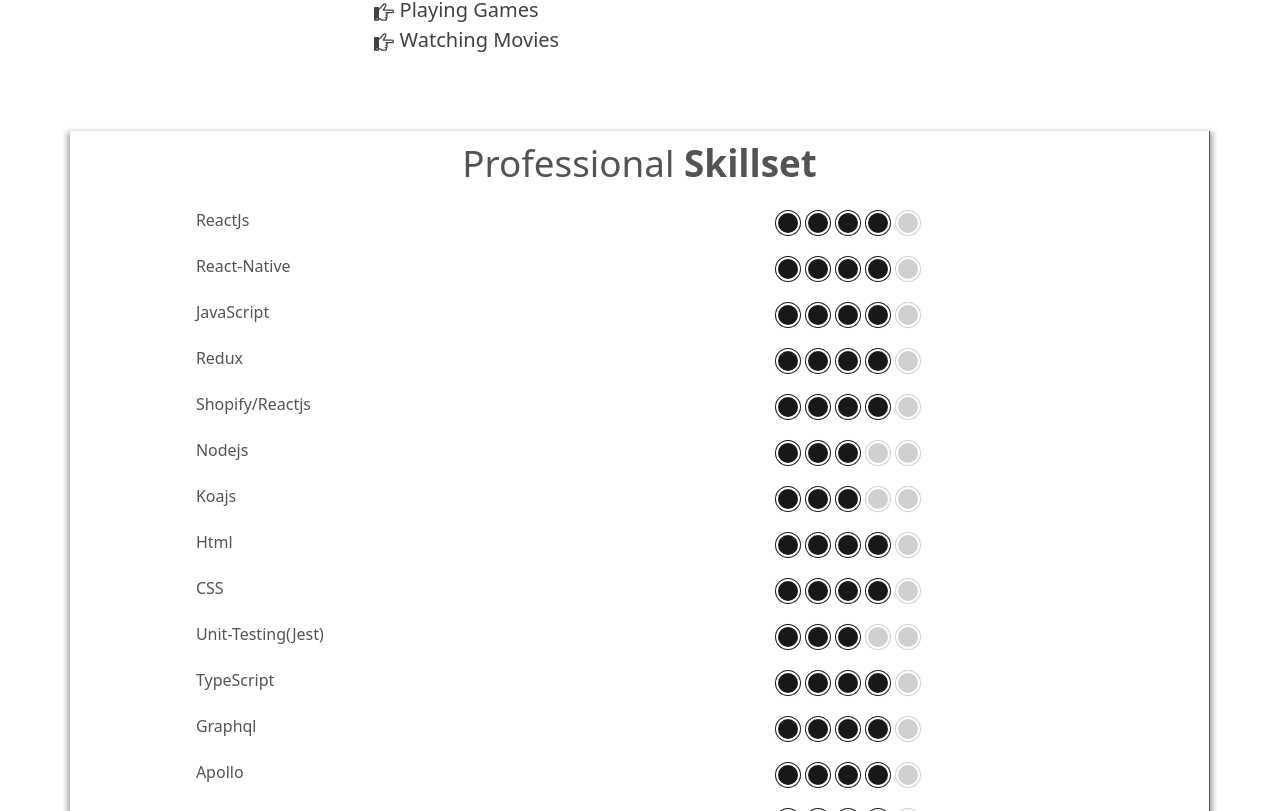
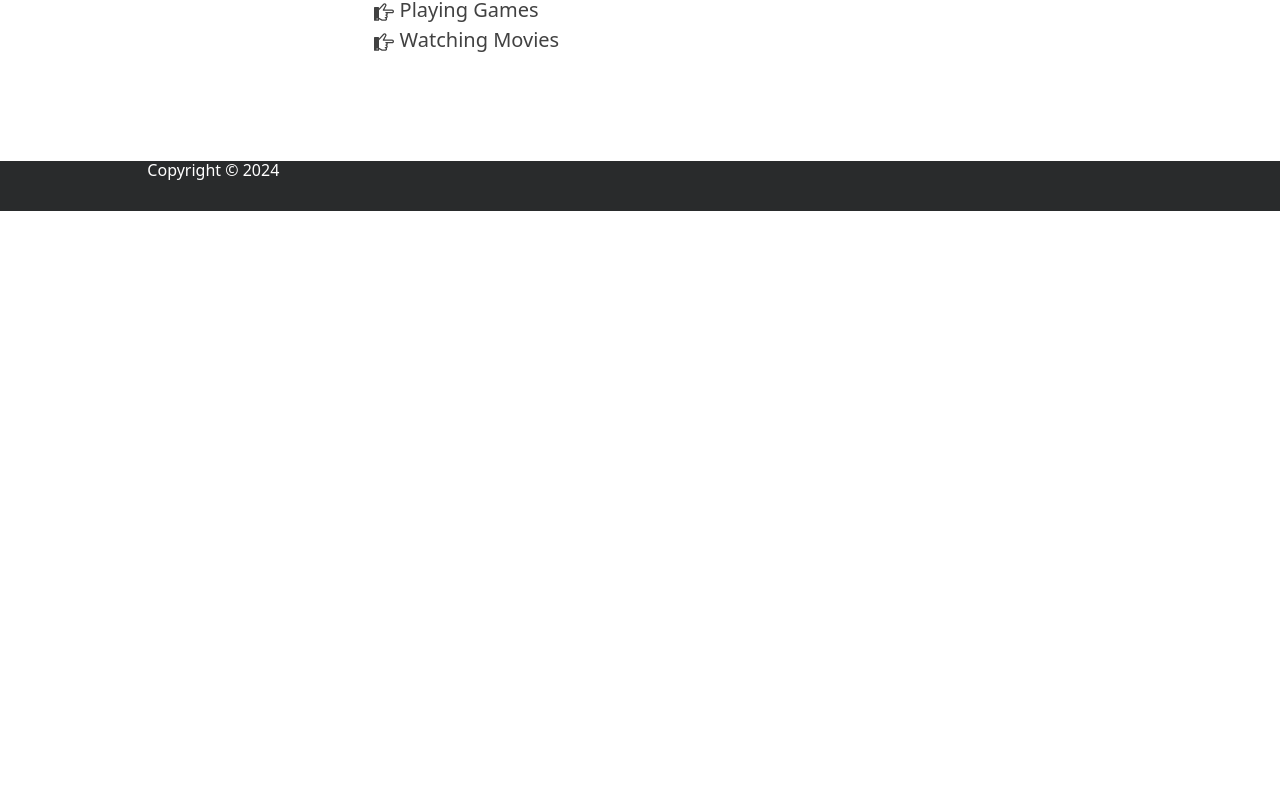
Before and after one commit to yamz-11/Porftfolio, a React (Create React App) app: page /about in a window 1280 px wide. Shown: the part 629-1440 px from the top of the page. After the commit the page ends 840 px from the top, so only its background shows below. Built offline with nearby package versions, Linux system fonts and the light colour scheme.

Commit message:
comment skillshet on about

```diff
--- a/src/components/About/About.js
+++ b/src/components/About/About.js
@@ -1,9 +1,9 @@
 import React from "react";
 import { Container, Row, Col } from "react-bootstrap";
-import Techstack from "./Techstack";
+// import Techstack from "./Techstack";
 import Aboutcard from "./AboutCard";
 // import developer from "../../Assets/developer.jpg";
-import { SKILLS } from "../../Constants";
+// import { SKILLS } from "../../Constants";
 
 function About() {
   return (
@@ -27,7 +27,7 @@
             <img src={developer} alt="about" className="image-style" />
           </Col> */}
         </Row>
-        <Row className="skill-tools-wrapper">
+        {/* <Row className="skill-tools-wrapper">
           <Col className="skill-wrapper">
             <h1 className="project-heading">
               Professional <strong className="purple">Skillset </strong>
@@ -39,7 +39,7 @@
                 key={index}
               />
             ))}
-          </Col>
+          </Col> */}
           {/* <Col className="skill-wrapper">
             <h1 className="project-heading">
               <strong className="purple">Tools</strong> I use
@@ -50,7 +50,7 @@
               </ul>
             ))}
           </Col> */}
-        </Row>
+        {/* </Row> */}
       </Container>
     </Container>
   );
```
